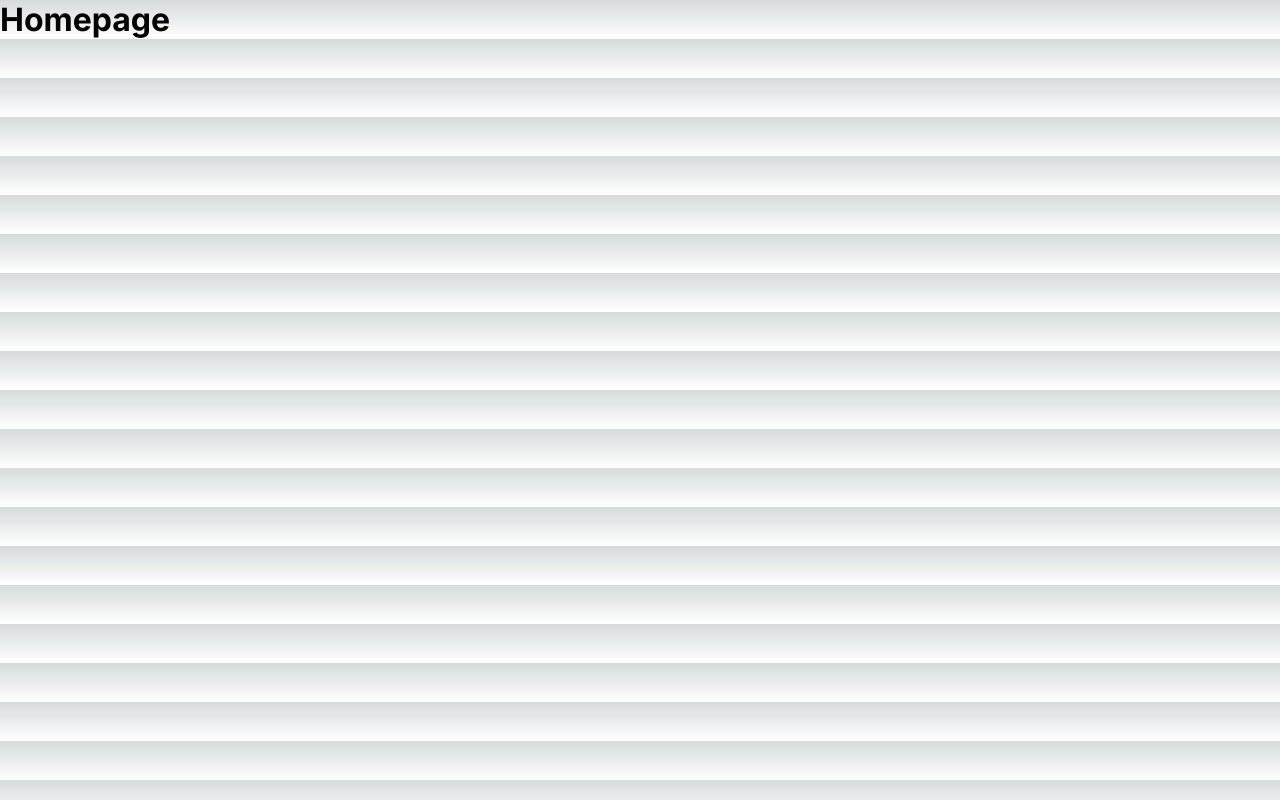
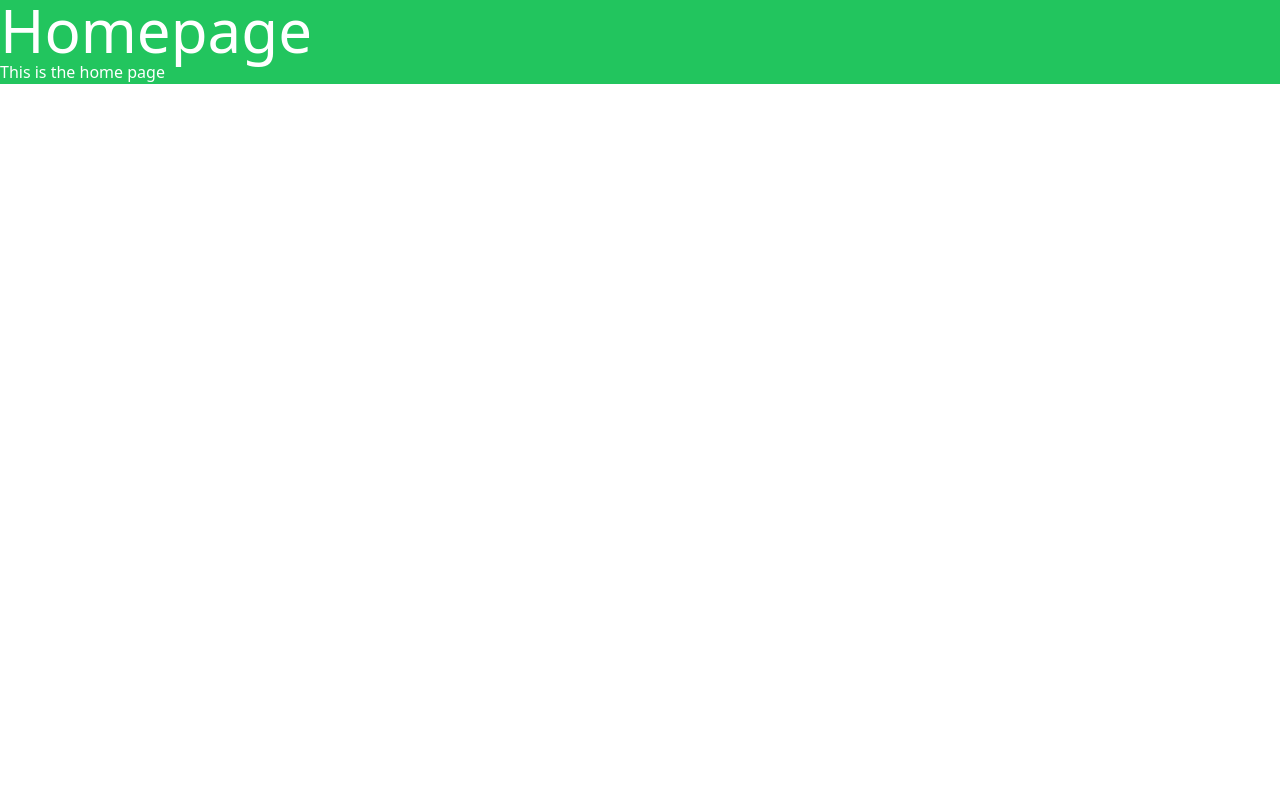
Before and after one commit to NhanVo-gmt/Admin-panel, a Next.js app: page / in a window 1280 px wide. Built offline with nearby package versions, Linux system fonts and the light colour scheme.

Commit message:
adding tailwind

```diff
--- a/app/globals.css
+++ b/app/globals.css
@@ -1,107 +1,3 @@
-:root {
-  --max-width: 1100px;
-  --border-radius: 12px;
-  --font-mono: ui-monospace, Menlo, Monaco, "Cascadia Mono", "Segoe UI Mono",
-    "Roboto Mono", "Oxygen Mono", "Ubuntu Monospace", "Source Code Pro",
-    "Fira Mono", "Droid Sans Mono", "Courier New", monospace;
-
-  --foreground-rgb: 0, 0, 0;
-  --background-start-rgb: 214, 219, 220;
-  --background-end-rgb: 255, 255, 255;
-
-  --primary-glow: conic-gradient(
-    from 180deg at 50% 50%,
-    #16abff33 0deg,
-    #0885ff33 55deg,
-    #54d6ff33 120deg,
-    #0071ff33 160deg,
-    transparent 360deg
-  );
-  --secondary-glow: radial-gradient(
-    rgba(255, 255, 255, 1),
-    rgba(255, 255, 255, 0)
-  );
-
-  --tile-start-rgb: 239, 245, 249;
-  --tile-end-rgb: 228, 232, 233;
-  --tile-border: conic-gradient(
-    #00000080,
-    #00000040,
-    #00000030,
-    #00000020,
-    #00000010,
-    #00000010,
-    #00000080
-  );
-
-  --callout-rgb: 238, 240, 241;
-  --callout-border-rgb: 172, 175, 176;
-  --card-rgb: 180, 185, 188;
-  --card-border-rgb: 131, 134, 135;
-}
-
-@media (prefers-color-scheme: dark) {
-  :root {
-    --foreground-rgb: 255, 255, 255;
-    --background-start-rgb: 0, 0, 0;
-    --background-end-rgb: 0, 0, 0;
-
-    --primary-glow: radial-gradient(rgba(1, 65, 255, 0.4), rgba(1, 65, 255, 0));
-    --secondary-glow: linear-gradient(
-      to bottom right,
-      rgba(1, 65, 255, 0),
-      rgba(1, 65, 255, 0),
-      rgba(1, 65, 255, 0.3)
-    );
-
-    --tile-start-rgb: 2, 13, 46;
-    --tile-end-rgb: 2, 5, 19;
-    --tile-border: conic-gradient(
-      #ffffff80,
-      #ffffff40,
-      #ffffff30,
-      #ffffff20,
-      #ffffff10,
-      #ffffff10,
-      #ffffff80
-    );
-
-    --callout-rgb: 20, 20, 20;
-    --callout-border-rgb: 108, 108, 108;
-    --card-rgb: 100, 100, 100;
-    --card-border-rgb: 200, 200, 200;
-  }
-}
-
-* {
-  box-sizing: border-box;
-  padding: 0;
-  margin: 0;
-}
-
-html,
-body {
-  max-width: 100vw;
-  overflow-x: hidden;
-}
-
-body {
-  color: rgb(var(--foreground-rgb));
-  background: linear-gradient(
-      to bottom,
-      transparent,
-      rgb(var(--background-end-rgb))
-    )
-    rgb(var(--background-start-rgb));
-}
-
-a {
-  color: inherit;
-  text-decoration: none;
-}
-
-@media (prefers-color-scheme: dark) {
-  html {
-    color-scheme: dark;
-  }
-}
+@tailwind base;
+@tailwind components;
+@tailwind utilities;
--- a/app/layout.js
+++ b/app/layout.js
@@ -1,17 +1,14 @@
-import { Inter } from "next/font/google";
 import "./globals.css";
 
-const inter = Inter({ subsets: ["latin"] });
-
 export const metadata = {
-  title: "Create Next App",
-  description: "Generated by create next app",
+  title: "Nextjs Tailwind Sandbox",
+  description: "This is a learning project",
 };
 
 export default function RootLayout({ children }) {
   return (
     <html lang="en">
-      <body className={inter.className}>{children}</body>
+      <body>{children}</body>
     </html>
   );
 }
--- a/app/page.js
+++ /dev/null
@@ -1,11 +0,0 @@
-import React from 'react'
-
-const HomePage = () => {
-  return (
-    <div>
-      <h1>Homepage</h1>
-    </div>
-  )
-}
-
-export default HomePage
--- /dev/null
+++ b/app/page.jsx
@@ -0,0 +1,12 @@
+import React from 'react'
+
+const HomePage = () => {
+  return (
+    <div className='bg-green-500 text-white'>
+      <h1 className='text-6xl'>Homepage</h1>
+      <p>This is the home page</p>
+    </div>
+  )
+}
+
+export default HomePage
--- /dev/null
+++ b/postcss.config.js
@@ -0,0 +1,6 @@
+module.exports = {
+  plugins: {
+    tailwindcss: {},
+    autoprefixer: {},
+  },
+}
--- /dev/null
+++ b/tailwind.config.js
@@ -0,0 +1,15 @@
+/** @type {import('tailwindcss').Config} */
+module.exports = {
+  content: [
+    "./app/**/*.{js,ts,jsx,tsx,mdx}",
+    "./pages/**/*.{js,ts,jsx,tsx,mdx}",
+    "./components/**/*.{js,ts,jsx,tsx,mdx}",
+
+    // Or if using `src` directory:
+    "./src/**/*.{js,ts,jsx,tsx,mdx}",
+  ],
+  theme: {
+    extend: {},
+  },
+  plugins: [],
+}
```
Also changed, not shown: package.json (+6 -3 lines), 1 other file (tests, documents, lock files or other folders).
